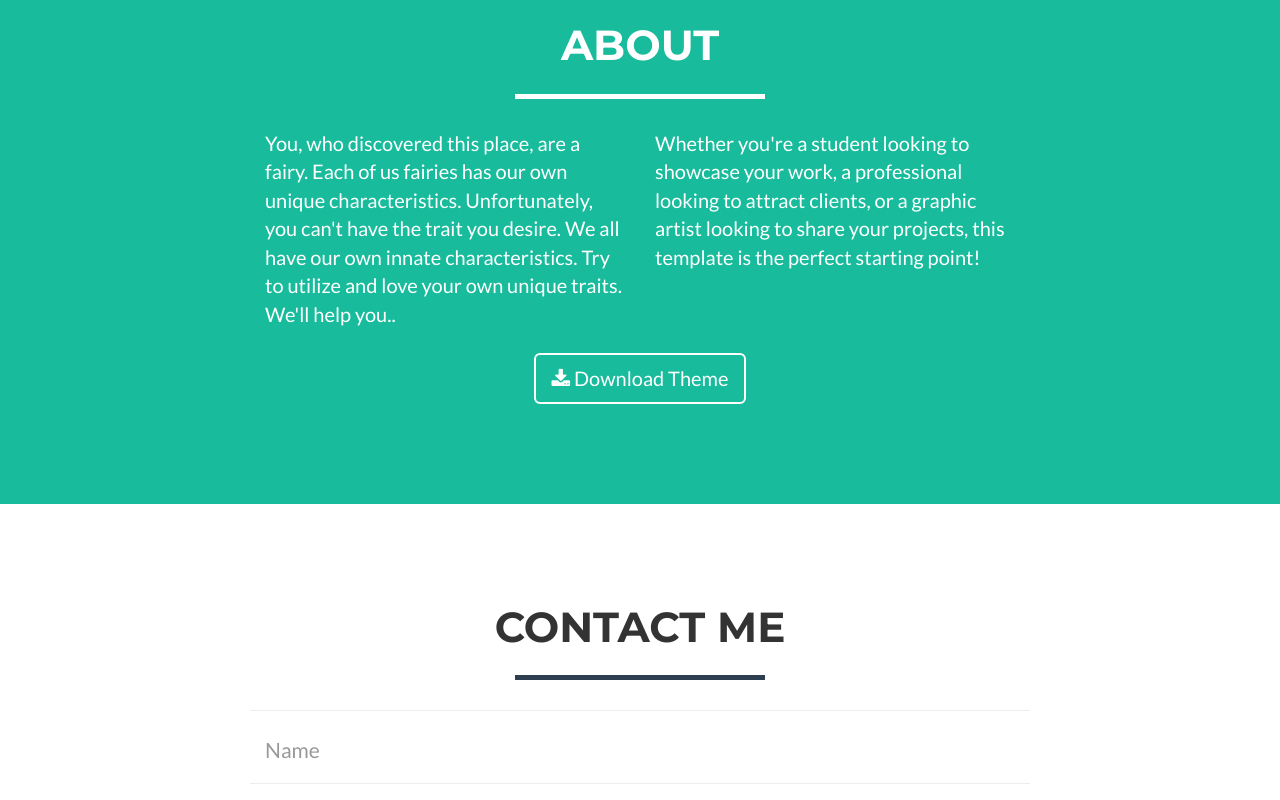
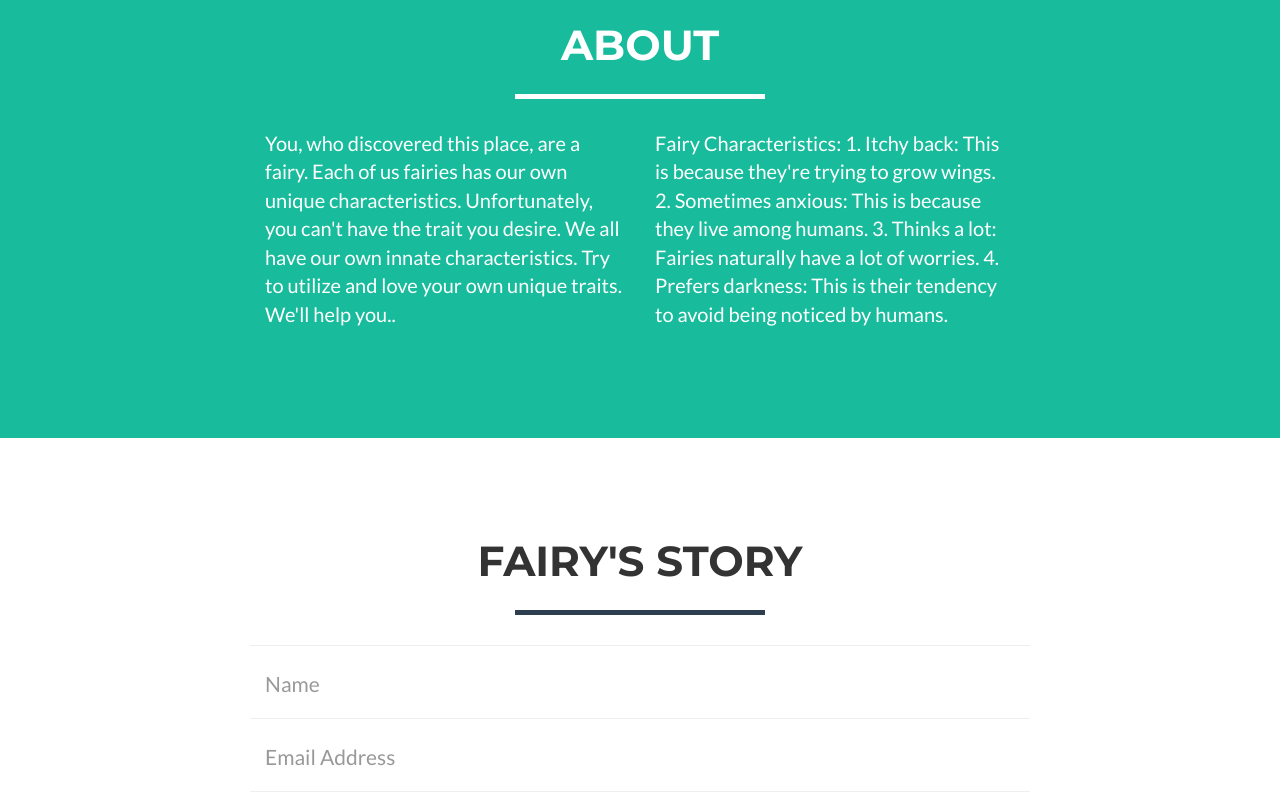
Before and after one commit to ruroro1111/ruroro1111.github.io, a website: page index.html in a window 1280 px wide. Shown: the part 1340-2140 px from the top of the page. Drawn offline with nearby package versions, Linux system fonts and the light colour scheme.

Commit message:
Add files via upload

```diff
--- a/index.html
+++ b/index.html
@@ -55,7 +55,7 @@
                         <a href="#select">select</a>
                     </li>
                     <li class="page-scroll">select
-                        <a href="#about">About</a>
+                        <a href="#select">select</a>
                     </li>
                     <li class="page-scroll">
                         <a href="#contact">Contact</a>
@@ -171,23 +171,22 @@
                     <p>You, who discovered this place, are a fairy. Each of us fairies has our own unique characteristics. Unfortunately, you can't have the trait you desire. We all have our own innate characteristics. Try to utilize and love your own unique traits. We'll help you..</p>
                 </div>
                 <div class="col-lg-4">
-                    <p>Whether you're a student looking to showcase your work, a professional looking to attract clients, or a graphic artist looking to share your projects, this template is the perfect starting point!</p>
-                </div>
-                <div class="col-lg-8 col-lg-offset-2 text-center">
-                    <a href="#" class="btn btn-lg btn-outline">
-                        <i class="fa fa-download"></i> Download Theme
-                    </a>
+                    <p>Fairy Characteristics:
+1. Itchy back: This is because they're trying to grow wings.
+2. Sometimes anxious: This is because they live among humans.
+3. Thinks a lot: Fairies naturally have a lot of worries.
+4. Prefers darkness: This is their tendency to avoid being noticed by humans.</p>
                 </div>
             </div>
         </div>
     </section>
 
     <!-- Contact Section -->
-    <section id="contact">
+    <section id="Fairy's Story">
         <div class="container">
             <div class="row">
                 <div class="col-lg-12 text-center">
-                    <h2>Contact Me</h2>
+                    <h2>Fairy's Story</h2>
                     <hr class="star-primary">
                 </div>
             </div>
```
